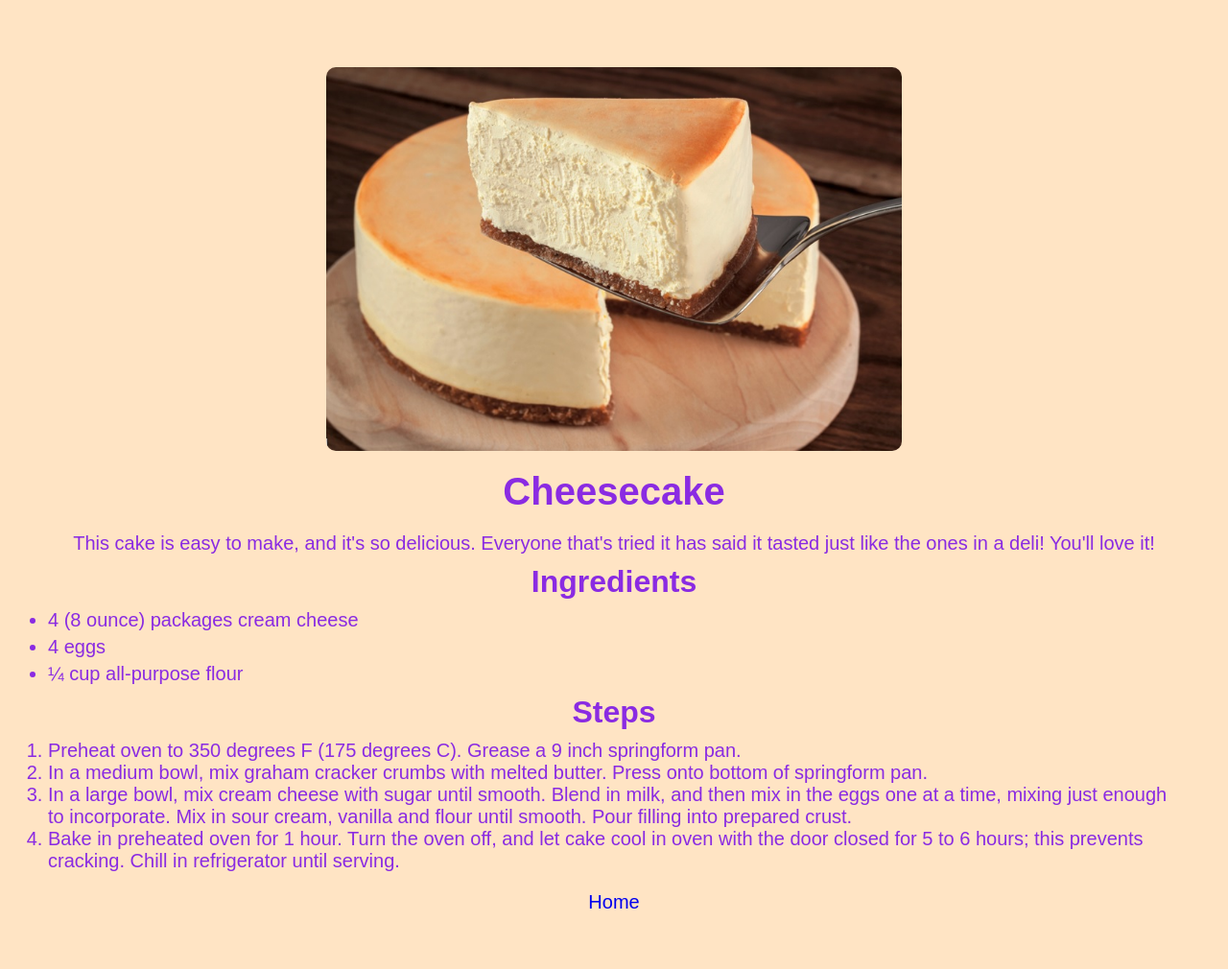
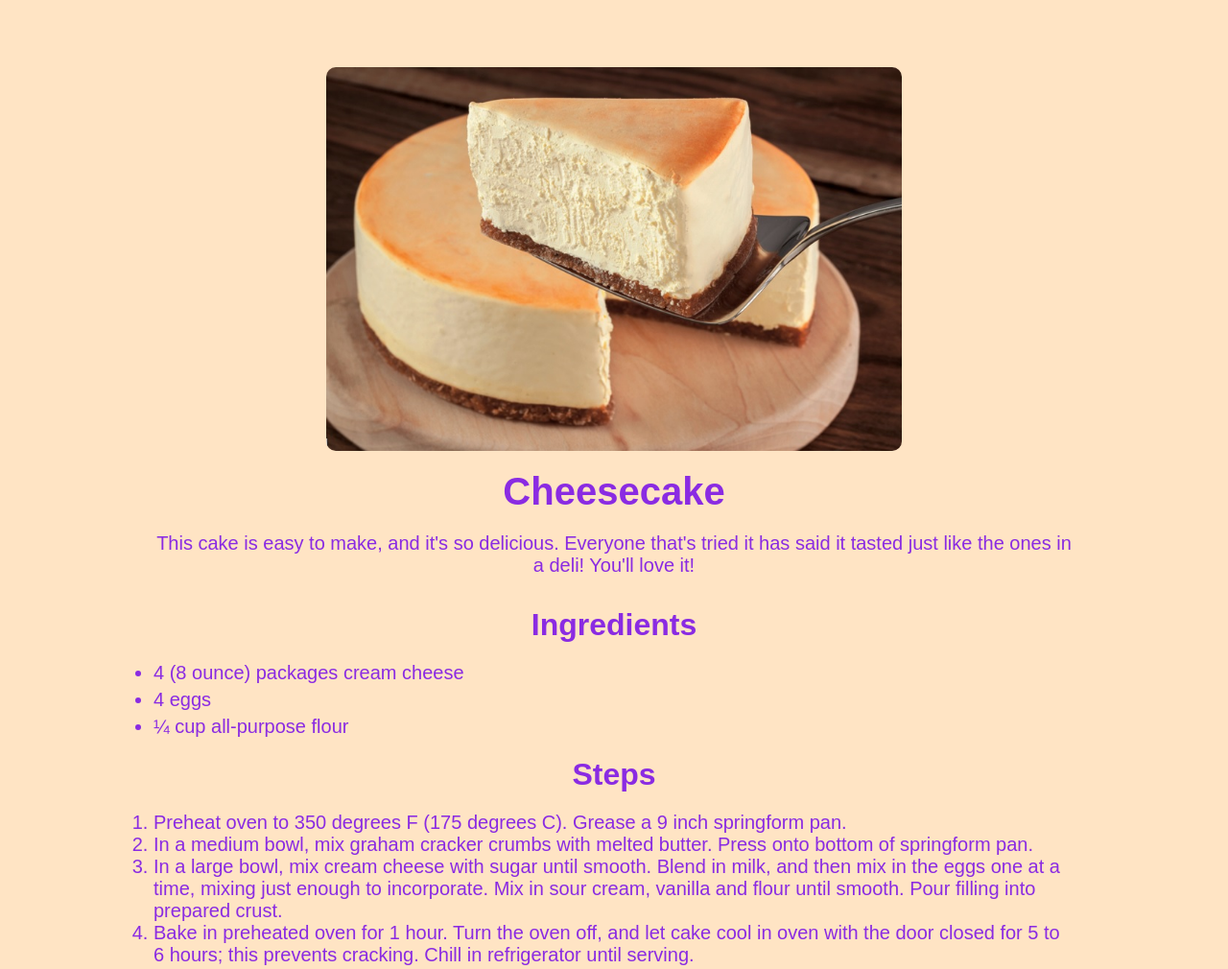
Before and after one commit to romeonorse/odin-recipes, a plain HTML site: page recipes/cheesecake.html in a window 1280 px wide. Shown: the top 1010 px of the page at 96% size. Drawn offline with Linux system fonts and the light colour scheme.

Commit message:
Add minor changes

```diff
--- a/css/style.css
+++ b/css/style.css
@@ -2,12 +2,22 @@
   padding: 0;
   margin: 0;
 }
+
 body {
   background-color: bisque;
   color: blueviolet;
   font-family: Arial, Helvetica, sans-serif;
   font-size: 20px;
   padding: 50px;
+}
+
+.container {
+  width: 960px;
+  margin: auto;
+}
+
+header {
+  margin-bottom: 32px;
 }
 
 img {
@@ -25,7 +35,7 @@ h1 {
 
 h2, p{
   text-align: center;
-  margin: 10px 0;
+  margin: 20px 0;
 }
 
 h2 {
--- a/recipes/cheesecake.html
+++ b/recipes/cheesecake.html
@@ -8,9 +8,12 @@
   <link rel="stylesheet" href="../css/style.css">
 </head>
 <body>
+  <div class="container">
+    <header>
       <img src="../img/cheesecake.jpg" alt="Cheesecake">
       <h1>Cheesecake</h1>
       <p>This cake is easy to make, and it's so delicious. Everyone that's tried it has said it tasted just like the ones in a deli! You'll love it!</p>
+    </header>
 
     <h2>Ingredients</h2>
     <ul>
@@ -28,5 +31,6 @@
     </ol>
 
     <a href="../index.html">Home</a>
+  </div>
 </body>
 </html>
```
Also changed, not shown: index.html (+4 -0 lines), recipes/cherry_pie.html (+4 -0 lines). Lines whose indentation alone changed are shown as unchanged.
